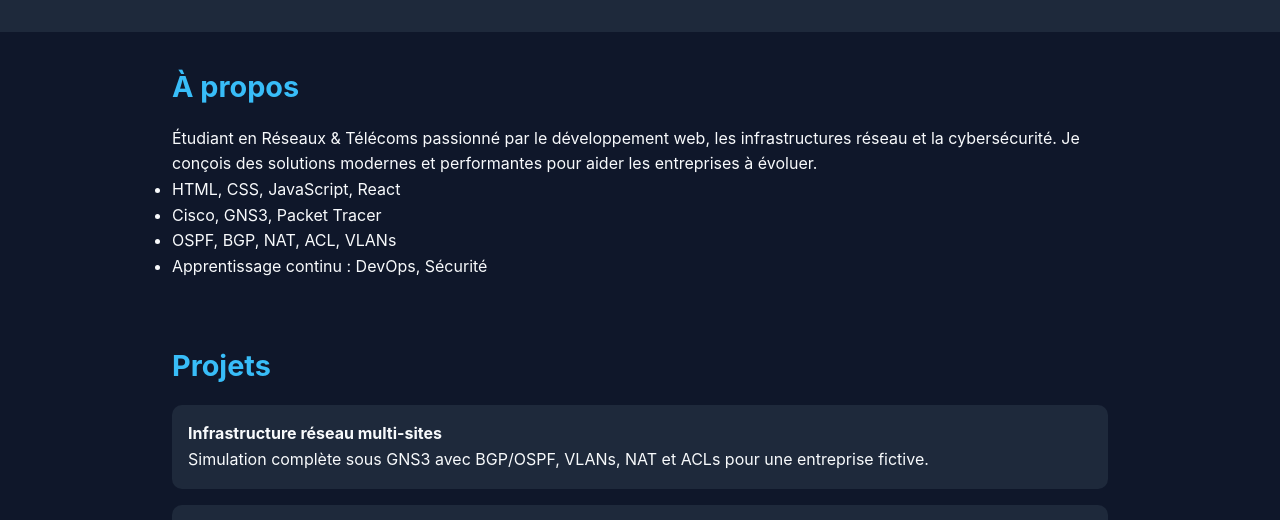
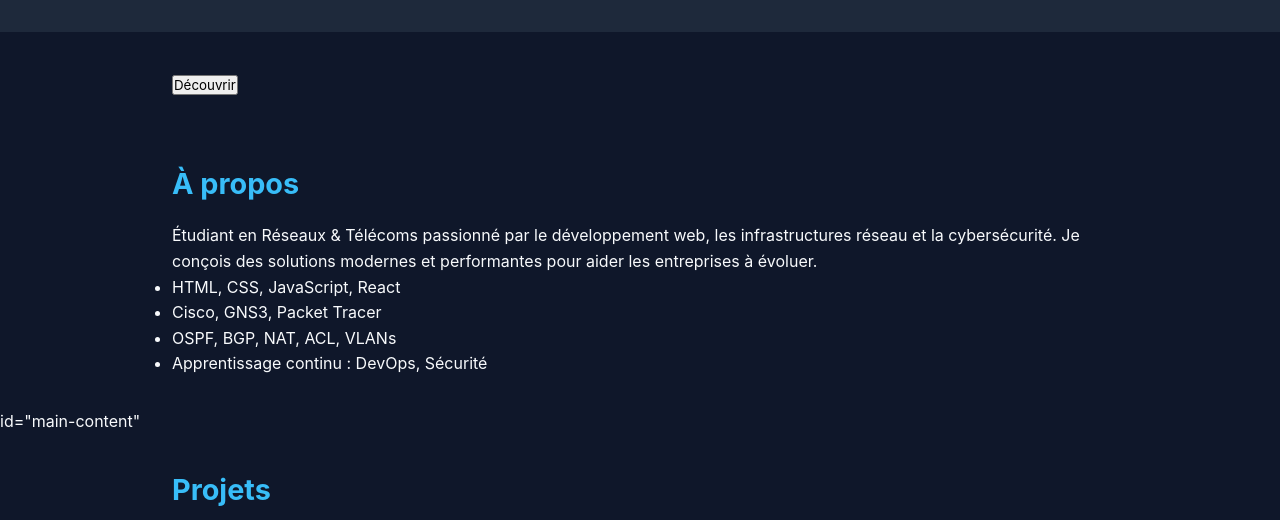
Before and after one commit to elmatub/portfolio, a plain HTML site: page index.html in a window 1280 px wide. Shown: the part 254-774 px from the top of the page. Drawn offline with Linux system fonts and the light colour scheme.

Commit message:
Update index.html

```diff
--- a/index.html
+++ b/index.html
@@ -15,6 +15,13 @@
     <button id="toggle-mode">🌗 Mode</button>
   </header>
 
+  <section class="intro-section">
+  <div class="intro-content">
+    <h1 id="typewriter"></h1>
+    <button onclick="scrollToMain()">Découvrir</button>
+  </div>
+</section>
+
   <main>
     <section>
       <h2>À propos</h2>
@@ -26,6 +33,7 @@
         <li>Apprentissage continu : DevOps, Sécurité</li>
       </ul>
     </section>
+    id="main-content"
 
     <section>
       <h2>Projets</h2>
```
